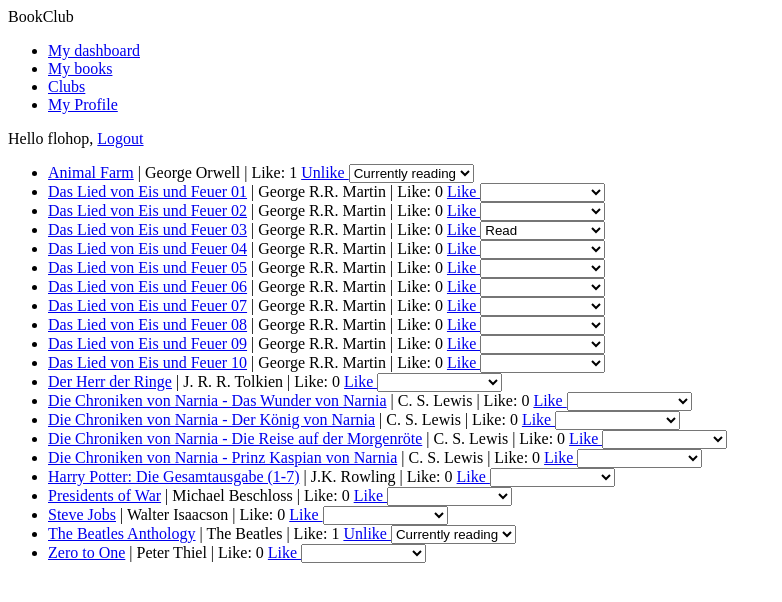
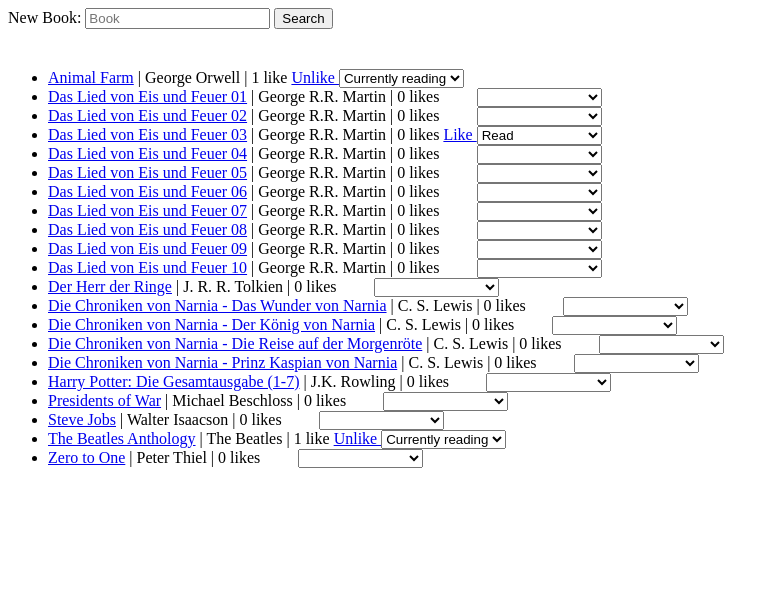
Before and after one commit to flohop/GoodBookClubs, a Django app: page /book/list-view/ in a window 1280 px wide. Shown: the top 602 px of the page, without its empty margins (0-782 px from the left). Run offline with Django 3.2, Linux system fonts and the light colour scheme; a user stored in the database is signed in; data comes from the database, SQL or seed files in the repository; both versions use the stored data as it was after the commit; some libraries are stand-ins or nearby versions.

Commit message:
safety upload

```diff
--- a/account/templates/account/dashboard.html
+++ b/account/templates/account/dashboard.html
@@ -7,4 +7,7 @@
     <h1>Dashboard</h1>
     <p>Welcome to your dashboard</p>
 
+    <iframe src="{% url 'book:list_view' %}" style="border: none;" width="1920" height="600"></iframe>
+    <iframe src="{% url 'club:list_view' %}" style="border: none;" width="1920" height="600"></iframe>
+
 {% endblock %}
--- a/account/templates/base.html
+++ b/account/templates/base.html
@@ -4,7 +4,7 @@
 <head>
     <meta charset="UTF-8">
     <title>{% block title %}{% endblock %}</title>
-
+{% block css %}{% endblock %}
 </head>
 <body>
     <div id="header">
@@ -42,6 +42,8 @@
 
 <script src="https://ajax.googleapis.com/ajax/libs/jquery/3.4.1/jquery.min.js"></script>
 <script src="https://cdn.jsdelivr.net/npm/js-cookie@2/src/js.cookie.min.js"></script>
+<script src="https://cdn.jsdelivr.net/npm/jquery-validation@1.19.1/dist/jquery.validate.js"></script>
+
 <script>
     var csrftoken = Cookies.get('csrftoken');
     function csrfSafeMethod(method) {
@@ -60,5 +62,6 @@
       {% endblock %}
        });
   </script>
+{% block javascript %}{% endblock %}
 </body>
 </html>
--- /dev/null
+++ b/book/static/book/book_search_add_list.js
@@ -0,0 +1,147 @@
+$(window).on('load', function() {
+
+var chosenBookIndex;
+function bookSearch() {
+
+    var search = document.getElementById('search').value;
+    search.innerHTML = "";
+    document.getElementById('results').innerHTML = "";
+    var results = document.getElementById('results');
+    var tableBody =  document.getElementById('results-table').getElementsByTagName('tbody')[0];
+    tableBody.innerHTML = "";
+    items = null;
+
+    $.ajax({
+        url: "https://www.googleapis.com/books/v1/volumes?q=" + search,
+        dataType: "json",
+
+        success: function(data) {
+            items = data.items;
+            for(i=0; i< data.items.length; i++) {
+                var newRow = tableBody.insertRow();
+                newRow.className = "data-row"
+
+                var newCell = newRow.insertCell(0);
+                try {
+                    var newText = document.createTextNode(data.items[i].volumeInfo.title);
+                }
+                catch(TypeError) {
+                    newCell.className = document.createTextNode(" ");
+                }
+                newCell.appendChild(newText);
+
+                var newCell = newRow.insertCell();
+                newCell.className = "author";
+                try{
+                    var newText = document.createTextNode(data.items[i].volumeInfo.authors[0]);
+                }
+                catch(TypeError) {
+                    var newText = document.createTextNode("author not found");
+                }
+                newCell.appendChild(newText);
+
+                // create button which to click
+                var clickButton = document.createElement("BUTTON");
+                clickButton.innerText = "Select";
+                clickButton.type = "button";
+                clickButton.onclick = "#";
+
+                var newCell = newRow.insertCell();
+                newCell.className = "select-book"
+                newCell.appendChild(clickButton);
+            }
+            $(document.getElementById("results-table")).removeClass("hide");
+            $(document.getElementById("results-table")).on('click', "tr", onRowClicked);
+            $('tr.data-row').show();
+    }
+    });
+}
+
+function onRowClicked(e) {
+
+    rowItemIndex = $(e.currentTarget).index();
+
+    // detach event listener from rows
+    $(document.getElementById("results-table")).off("click", "tr", onRowClicked);
+
+    // assign value to global variable
+    chosenBookIndex = rowItemIndex;
+
+    // get the current book
+    var current_book_json = items[chosenBookIndex];
+    // hide all rows hide the select button, add the chosen item to the database and add it to the list
+    $('#results-table').addClass("remove");
+
+    $.ajax({
+    type: 'POST',
+    dataType: 'json',
+    contentType: 'application/json;charset=utf-8',
+    url: 'add-book/',
+    data: JSON.stringify(current_book_json),
+
+    success: function(data) {
+        // add new book to list
+        if(data['status'] == 'new_book'){
+            // add new book to top of the list
+            console.log("Success, added book to library")
+
+
+            // extract data from response
+            var title = data['title'];
+            var id = data['id'];
+            var author = data['author'];
+            var url = data['url'];
+            var likes = 0;
+
+            // create li element
+            var bookLi = document.createElement("LI")
+
+            var bookLinkEl = document.createElement("a");
+            bookLinkEl.href = url;
+            bookLinkEl.innerHTML = title;
+            bookLi.innerHTML = " | " + author + " | ";
+            bookLi.setAttribute('data', 'id: ' + id)
+
+            bookLi.insertBefore(bookLinkEl, bookLi.childNodes[0]);
+
+            var countEl = document.createElement("SPAN");
+            countEl.classList.add("count");
+
+            var innerCounterEl = document.createElement("SPAN");
+            innerCounterEl.classList.add("total")
+            innerCounterEl.innerHTML = "0 ";
+
+            countEl.appendChild(innerCounterEl);
+            countEl.appendChild(document.createTextNode("likes "));
+
+            // create the link to like
+            var likeLinkEl = document.createElement("a");
+            likeLinkEl.href = "#"
+            $(likeLinkEl).data('action', 'like');
+            $(likeLinkEl).data('id', id);
+            likeLinkEl.classList.add("like");
+            likeLinkEl.classList.add("button");
+            likeLinkEl.innerHTML = "Like";
+
+            // append all elements
+            bookLi.appendChild(countEl);
+            bookLi.appendChild(likeLinkEl);
+
+            // append new <li> to <ul>
+            document.getElementById("book-list").appendChild(bookLi);
+
+            // add like event listener
+            // TODO: make the like click function a named function, register the newly created <a> element to it, so that newly
+            // created elements can get liked. Make the dashboard pretty and remove value from search field after user selects book
+            likeLinkEl.addEventListener("click",)
+        }
+        else if(data['status'] == 'already_exists') {
+                console.log("Book already exists");
+        }
+       }
+    });
+    }
+
+
+document.getElementById("button").addEventListener("click", bookSearch, false);
+});
--- a/book/templates/book/list_view.html
+++ b/book/templates/book/list_view.html
@@ -1,16 +1,51 @@
-{% extends "base.html" %}
+{% extends "base_slim.html" %}
 {% load js %}
 {% load static %}
 {% block title %}All books{% endblock %}
+{% block css %}
+<style>
+    .hide {
+        visibility:hidden;
+    }
+    .remove {
+        visibility: hidden;
+        display: none;
+
+    }
+</style>
+
+{% endblock %}
 {% block content %}
+
+<label for="search">New Book: </label>
+        <input type="text" placeholder="Book" id="search" />
+        <button type="button" id="button">Search</button>
+        <br />
+
+        <div id="results"></div>
+        <table id="results-table" class="hide">
+        <thead>
+            <tr>
+                <th scope="col">Book name</th>
+                <th scope="col">Book author</th>
+            </tr>
+        </thead>
+        <tbody class="table body">
+
+        </tbody>
+        </table>
 
 <ul class="all-books" id="book-list">
     {% for book in books %}
     <div class="book {{ book.book_name | class_like }}">
         <li id="options" class="item" data-index="{{ book.index }}" data-id="{{ book.id }}"> <a href="{{ book.get_absolute_url }}">{{ book.book_name }}</a> | {{ book.book_author }}
-            | Like: {{ book.like_balance }}
+            |<span class="count">
+                <span class="total">{{ book.like_balance }}</span>
+                like{{ book.like_balance|pluralize }}
+                </span>
+
             <a href="#" data-id="{{ book.id }}" data-action="{% if book.user_liked_book %}un{% endif %}like"
-               class="like button">
+               class="like button {% if book.can_like %}{% else %}hide{%endif%}">
                 {% if not book.user_liked_book %}
                     Like
                 {% else %}
@@ -28,8 +63,9 @@
     </div>
     {% endfor %}
 </ul>
+{% endblock  %}
 
-{% endblock  %}
+
 
 {% block domready %}
 
@@ -81,13 +117,56 @@
             function(data){
             if (data['status'] == 'OK')
                 {
-                console.log("Changed the value");
+                if(data['can_like'] == "True") {
+                    var bookId = data['id'];
+                    $('li').find("[data-id='" + bookId + "']").removeClass("hide")
+                }
+                else {
+                    var bookId = data['id'];
+                    $('li').find("[data-id='" + bookId + "']").addClass("hide")
+                }
                 }
             }
         );
         }
     }
 
+
+    // register like button, so that it changes the like amount and the text
+    $('a.like').click(function(e){
+    e.preventDefault();
+    console.log("user clicked like");
+    $.post('{% url "book:like" %}',
+        {
+            id: $(this).data('id'),
+            action: $(this).data('action')
+        },
+        function(data){
+        if (data['status'] == 'ok')
+            {
+                var bookId = data['id'];
+                var prevAction = data['prev_action']
+                var $clickedElement = $("[data-id=" + bookId + "]");
+
+                // toggle action
+                $clickedElement.data('action', prevAction == 'like' ?
+                                    'unlike': 'like');
+                // toggle link text
+                $clickedElement.find("a.like").text(prevAction == 'like' ? 'Unlike' : 'Like');
+
+                // update total likes
+                var prevLikes = parseInt($($clickedElement.prev().find(".total")).text());
+
+                $($clickedElement.prev().find(".total")).text(prevAction == 'like' ?
+                prevLikes + 1 : prevLikes - 1);
+            }
+        }
+        );
+    });
     document.getElementById("book-list").addEventListener("change", sendValuesToServer, false);
 
 {% endblock %}
+
+{% block javascript %}
+<script src="{% static 'book/book_search_add_list.js' %}"></script>
+{% endblock %}
--- a/book/urls.py
+++ b/book/urls.py
@@ -9,6 +9,7 @@ urlpatterns = [
     path('my-books/', views.all_books_view, name="all_books_view"),
     path('search/', views.book_search, name='book_search'),
     path("list-view/", views.list_view, name='list_view'),
+    path("list-view/add-book/", views.add_book, name='add_book'),
     path('change-status/', views.change_book_status, name="change_status"),
     path('search/response/', views.receive_json_data, name="book_response"),
     path('like/', views.book_like, name="like"),
--- a/book/views.py
+++ b/book/views.py
@@ -5,7 +5,7 @@ from django.http import JsonResponse, HttpResponse
 from django.views.decorators.http import require_POST
 from .models import Book
 import json
-import ast
+import urllib.request
 from account.views import Profile
 
 
@@ -43,12 +43,14 @@ def book_like(request):
                 book = Book.objects.get(id=book_id)
                 if action == 'like':
                     book.likes.add(request.user)
+                    prev_action = "like"
                 else:
                     book.likes.remove(request.user)
-                return JsonResponse({'status': 'ok'})
+                    prev_action = "unlike"
+                return JsonResponse({'status': 'ok', "id": book_id, "prev_action": action})
             except:
                 pass
-        return JsonResponse({'status': 'ko'})
+        return JsonResponse({'status': 'ko', "id": book_id})
 
 
 # test view
@@ -74,18 +76,28 @@ def list_view(request):
             # add number of likes the book has
             like_balance = book.likes.all().count()
             user_liked_book = False
+
+            # if user has read the book or is currently reading the book, let user like book
+            can_like = False
+
             # add if the user likes this book
             if user in book.likes.all():
                 user_liked_book = True
 
             if book in profile.people_read_book.all():
                 status = "read"
+                can_like = True
             elif book in profile.people_reading_book.all():
                 status = "reading"
+                can_like = True
             elif book in profile.people_want_to_read_book.all():
                 status = "want-to-read"
             else:
                 status = "blank"
+
+            print(book.book_name, " can like is: ", can_like)
+
+            book.can_like = can_like
             book.status = status
             book.index = counter
             book.like_balance = like_balance
@@ -130,15 +142,78 @@ def change_book_status(request):
         elif profile in book.people_reading_book.all():
             book.people_reading_book.remove(profile)
 
-            # determine the new group of the user and then add it to him
+        # determine the new group of the user and then add it to him
+        can_like = "False"
         if status == "read":
             book.people_read_book.add(profile)
+            can_like = "True"
         elif status == "reading":
             book.people_reading_book.add(profile)
+            can_like = "True"
         elif status == "want-to-read":
             book.people_want_to_read_book.add(profile)
     except KeyError as e:
         print("Internal error, key not found: ",  e.with_traceback())
         pass
-    response = {'status': "OK"}
+
+    response = {'status': "OK", 'can_like': can_like, "id": id, }
     return HttpResponse(json.dumps(response), content_type="application/json")
+
+
+@login_required
+@require_POST
+def add_book(request):
+    data = json.loads(request.body.decode("utf-8"))
+
+    group_book = data.get("volumeInfo")
+
+    # extract data from the book
+    book_title = group_book.get("title")
+    book_author = group_book.get("authors")[0]
+    book_release_year = group_book.get("publishedDate")[:4]
+    book_description = group_book.get("description")
+    book_isbn = group_book.get("industryIdentifiers")[0].get("identifier")
+
+    book_page_count = group_book.get("pageCount")
+    book_cover_url = group_book.get("imageLinks").get("thumbnail")
+    book_language_code = group_book.get("language")
+
+    # if categories exist:
+    if group_book.get("categories"):
+        book_categories = group_book.get("categories")   # a list of all the categories this book belongs to
+    else:
+        book_categories = [""]
+
+    # create the book model, but first, see if this book already exists, and if yes, don't save it, but instead use
+    # the old book model instance
+    try:
+        book_instance = Book.objects.get(book_name=book_title, book_author=book_author)
+        return JsonResponse({'status': 'already_exists', 'id': book_instance.id})
+    except:
+        # if book does not exist
+        # download the cover url, and store the path
+        image_path = "/home/flohop/PycharmProjects/bookclub_project/images/book_covers/" + \
+                     str(book_title).lower().replace(" ", "_") + \
+                     "_" + str(book_author).lower().replace(" ", "_") + ".jpeg"
+
+        urllib.request.urlretrieve(book_cover_url, image_path)
+
+        # if not old instance exists, create a new book instance
+        book_instance = Book.objects.create(book_name=book_title,
+                                            book_author=book_author,
+                                            book_description=book_description,
+                                            book_release_year=book_release_year,
+                                            book_isbn_number=book_isbn,
+                                            book_page_number=book_page_count,
+                                            book_cover_image=image_path,
+                                            book_language=book_language_code,
+                                            book_categories=" ".join(str(category) for category in book_categories))
+
+        return_book_json = {
+            'status': 'new_book',
+            'title': str(book_instance.book_name),
+            'id': str(book_instance.id),
+            'url': str(book_instance.get_absolute_url()),
+            'author': str(book_instance.book_author),
+            }
+        return JsonResponse(return_book_json)
--- a/club/templates/club/list_view.html
+++ b/club/templates/club/list_view.html
@@ -1,4 +1,4 @@
-{% extends "base.html" %}
+{% extends "base_slim.html" %}
 {% block title %}All clubs{% endblock %}
 {% block content %}
 
```
Also changed, not shown: account/templates/base_slim.html (added, +41 -0 lines), db.sqlite3.
